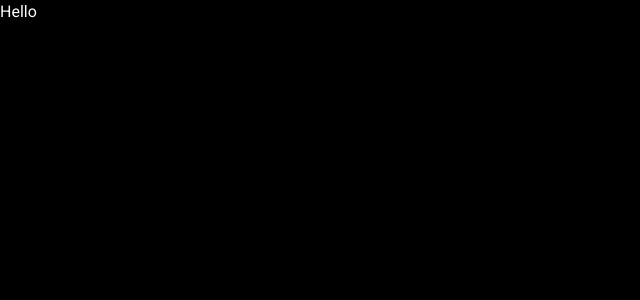
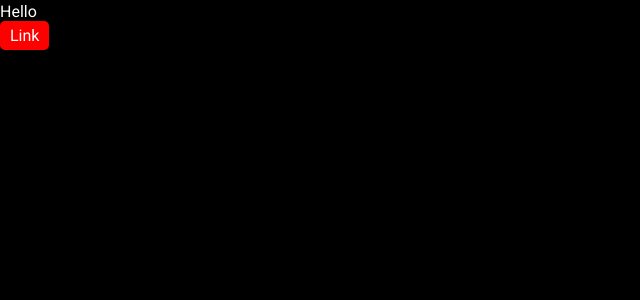
Before and after one commit to StanislavKhurtov/LinkUp, a React (Vite) app: page / in a window 1280 px wide. Shown: the top 300 px of the page, without its empty margins (0-640 px from the left). Built offline with nearby package versions, Linux system fonts and the light colour scheme.

Commit message:
add polymorphic button

```diff
--- a/src/App.tsx
+++ b/src/App.tsx
@@ -1,3 +1,12 @@
+import { Button } from '@/components/ui/button'
+
 export function App() {
-  return <div>Hello</div>
+  return (
+    <div>
+      <div>Hello</div>
+      <Button as={'a'} href={'http://yandex.ru'} rel={'noopener noreferrer'} target={'_blank'}>
+        Link
+      </Button>
+    </div>
+  )
 }
--- a/src/components/ui/button/button.module.scss
+++ b/src/components/ui/button/button.module.scss
@@ -1,6 +1,9 @@
 .button {
   all: unset;
   cursor: pointer;
+  padding: 5px 10px;
+  border-radius: 5px;
+  text-align: center;
 
   &:focus-visible {
     outline: 2px solid var(--color-info-500);
--- a/src/components/ui/button/button.tsx
+++ b/src/components/ui/button/button.tsx
@@ -1,15 +1,21 @@
-import { ComponentPropsWithoutRef } from 'react'
+import { ComponentPropsWithoutRef, ElementType } from 'react'
 
 import s from './button.module.scss'
 
-export type ButtonProps = {
+export type ButtonProps<T extends ElementType = 'button'> = {
+  as?: T
+  className?: string
   fullWidth?: boolean
   variant?: 'link' | 'primary' | 'secondary' | 'tertiary'
-} & ComponentPropsWithoutRef<'button'>
+} & ComponentPropsWithoutRef<T>
 
-export const Button = ({ className, fullWidth, variant = 'primary', ...rest }: ButtonProps) => {
+export const Button = <T extends ElementType = 'button'>(
+  props: ButtonProps<T> & Omit<ComponentPropsWithoutRef<T>, keyof ButtonProps<T>>
+) => {
+  const { as: Component = 'button', className, fullWidth, variant = 'primary', ...rest } = props
+
   return (
-    <button
+    <Component
       className={`${s.button} ${s[variant]} ${fullWidth ? s.fullWidth : ''} ${className}`}
       {...rest}
     />
```
Also changed, not shown: 2 other files (tests, documents, lock files or other folders).
